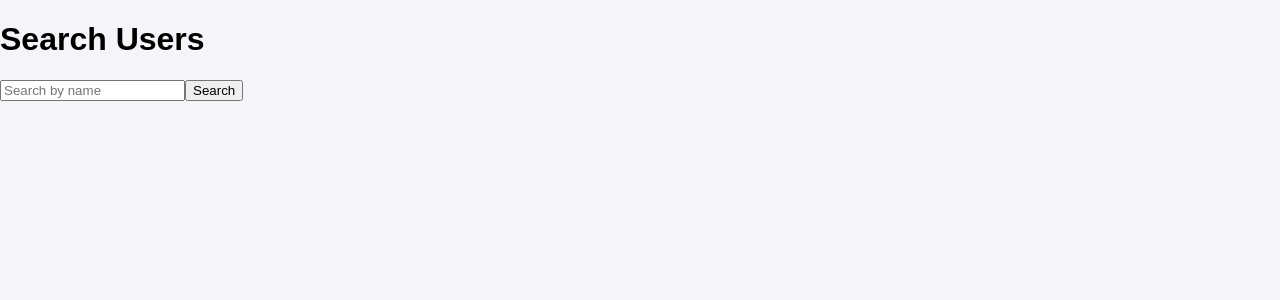
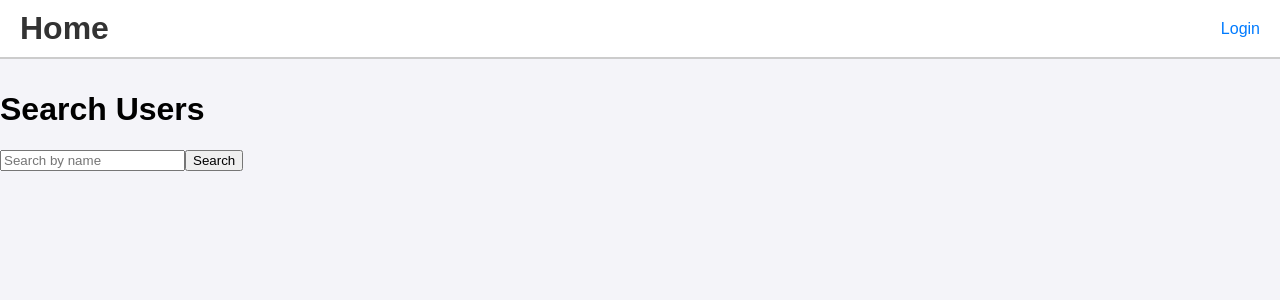
Before and after one commit to Krucjush/frameworki-frontendowe, a React (Vite) app: page /search in a window 1280 px wide. Shown: the top 300 px of the page. Built offline with nearby package versions, Linux system fonts and the light colour scheme.

Commit message:
Add filtering by user, navbar, and logout functionality

```diff
--- a/src/App.tsx
+++ b/src/App.tsx
@@ -5,10 +5,13 @@ import UserPage from './pages/UserPage';
 import PostPage from './pages/PostPage';
 import SearchPage from './pages/SearchPage';
 import { AuthProvider } from './context/AuthContext';
+import Navbar from './components/Navbar';
 
 const App = () => {
   return (
     <AuthProvider>
+      <Navbar />
+      <main style={{ paddingTop: '70px' }}> {/* Increased padding for navbar space */}
         <Routes>
           <Route path="/login" element={<LoginPage />} />
           <Route path="/" element={<FeedPage />} />
@@ -16,6 +19,7 @@ const App = () => {
           <Route path="/post/:id" element={<PostPage />} />
           <Route path="/search" element={<SearchPage />} />
         </Routes>
+      </main>
     </AuthProvider>
   );
 };
--- a/src/api/usersApi.ts
+++ b/src/api/usersApi.ts
@@ -2,7 +2,15 @@ import axios from 'axios';
 
 const API_URL = 'https://jsonplaceholder.typicode.com';
 
-export const getUsers = async () => axios.get(`${API_URL}/users`);
+export const getUsers = async () => {
+  try {
+      const response = await axios.get(`${API_URL}/users`);
+      return response.data;
+  } catch (error) {
+      console.error('Error fetching users:', error);
+      throw error;
+  }
+};
 export const getUserById = async (id: number) => axios.get(`${API_URL}/users/${id}`);
 export const searchUsers = async (name: string) => axios.get(`${API_URL}/users?name_like=${name}`);
 export const updateUserById = async (id: number, userData: any) =>
--- /dev/null
+++ b/src/components/Navbar.tsx
@@ -0,0 +1,94 @@
+import React from 'react';
+import { Link, useNavigate } from 'react-router-dom';
+
+const Navbar = () => {
+  const user = JSON.parse(localStorage.getItem('user') || '{}');
+  const isLoggedIn = !!user?.id;
+  const navigate = useNavigate(); // Hook for navigation
+
+  const handleLogout = () => {
+    localStorage.removeItem('user'); // Remove user from localStorage
+    navigate('/login'); // Redirect to login page after logout
+  };
+
+  return (
+    <header style={headerStyle}>
+      <div style={leftStyle}>
+        <Link to="/" style={homeButtonStyle}>Home</Link>
+      </div>
+      <div style={rightStyle}>
+        {isLoggedIn ? (
+          <>
+            <span style={welcomeTextStyle}>Welcome {user.username}</span>
+            <button onClick={handleLogout} style={logoutButtonStyle}>Logout</button>
+          </>
+        ) : (
+          <Link to="/login" style={loginButtonStyle}>Login</Link>
+        )}
+      </div>
+    </header>
+  );
+};
+
+const headerStyle: React.CSSProperties = {
+  display: 'flex',
+  justifyContent: 'space-between',
+  alignItems: 'center',
+  padding: '10px 20px',
+  backgroundColor: '#fff',
+  borderBottom: '2px solid #ccc',
+  position: 'fixed',
+  top: 0,
+  left: 0,
+  width: '100%',
+  zIndex: 1000,
+  boxSizing: 'border-box', // Ensures padding is included in the total width
+};
+
+const leftStyle: React.CSSProperties = {
+  fontSize: '1.5rem',
+  flexGrow: 1,  // Allow the left side to take up available space
+};
+
+const rightStyle: React.CSSProperties = {
+  fontSize: '1rem',
+  display: 'flex',
+  alignItems: 'center',
+  justifyContent: 'flex-end', // Align the content to the right
+  flexShrink: 0,  // Prevent shrinking of the right section
+  minWidth: '120px',  // Ensure enough space for the welcome text or login button
+  overflow: 'hidden',  // Prevent text from overflowing
+  textOverflow: 'ellipsis',  // Add ellipsis if the content is too long
+};
+
+const homeButtonStyle: React.CSSProperties = {
+  fontSize: '2rem',
+  fontWeight: 'bold',
+  color: '#333',
+  textDecoration: 'none',
+  cursor: 'pointer',
+};
+
+const loginButtonStyle: React.CSSProperties = {
+  fontSize: '1rem',
+  color: '#007bff',
+  textDecoration: 'none',
+};
+
+const welcomeTextStyle: React.CSSProperties = {
+  fontSize: '1rem',
+  fontWeight: 'bold',
+  marginRight: '10px', // Add spacing between the username and the logout button
+};
+
+const logoutButtonStyle: React.CSSProperties = {
+  fontSize: '1rem',
+  color: '#d9534f', // Bootstrap danger color (red)
+  backgroundColor: 'transparent',
+  border: 'none',
+  cursor: 'pointer',
+  padding: '5px 10px',
+  textDecoration: 'none',
+};
+
+export default Navbar;
--- a/src/pages/FeedPage.tsx
+++ b/src/pages/FeedPage.tsx
@@ -20,8 +20,10 @@ interface Album {
 
 const FeedPage = () => {
   const [albums, setAlbums] = useState<Album[]>([]);
+  const [filteredAlbums, setFilteredAlbums] = useState<Album[]>([]);
   const [newAlbumTitle, setNewAlbumTitle] = useState('');
   const [expandedAlbumIds, setExpandedAlbumIds] = useState<Set<number>>(new Set());
+  const [selectedUserId, setSelectedUserId] = useState<number | 'all'>('all');
   const currentUserId = JSON.parse(localStorage.getItem('user') || '{}').id;
 
   // Helper functions for LocalStorage
@@ -48,19 +50,30 @@ const FeedPage = () => {
     }
   }, []);
 
+  // Filter albums based on selected user
+  useEffect(() => {
+    if (selectedUserId === 'all') {
+      setFilteredAlbums(albums);
+    } else {
+      setFilteredAlbums(albums.filter((album) => album.userId === selectedUserId));
+    }
+  }, [albums, selectedUserId]);
+
+  // Get unique user IDs for the dropdown
+  const uniqueUserIds = Array.from(new Set(albums.map((album) => album.userId)));
+
   // Appends photo to the appropriate album's photos in localStorage
   const handleAddPhoto = (albumId: number, newPhoto: Photo) => {
     setAlbums((prevAlbums) => {
       const updatedAlbums = prevAlbums.map((album) => {
         if (album.id === albumId) {
-          // Append the new photo to the album's photos array
           const updatedPhotos = album.photos ? [...album.photos, newPhoto] : [newPhoto];
           return { ...album, photos: updatedPhotos };
         }
         return album;
       });
 
-      saveAlbumsToLocalStorage(updatedAlbums); // Save updated albums to localStorage
+      saveAlbumsToLocalStorage(updatedAlbums);
       return updatedAlbums;
     });
   };
@@ -70,24 +83,16 @@ const FeedPage = () => {
     setAlbums((prevAlbums) => {
       const updatedAlbums = prevAlbums.map((album) => {
         if (album.id === albumId) {
-          // Filter photos, and ensure updatedPhotos is not undefined
           const updatedPhotos = album.photos ? album.photos.filter((photo) => photo.id !== photoId) : [];
-
-          // Return a new album object with updated photos (could be an empty array)
-          return {
-            ...album,
-            photos: updatedPhotos.length > 0 ? updatedPhotos : [], // Ensure we return an empty array if no photos left
-          };
+          return { ...album, photos: updatedPhotos };
         }
         return album;
       });
 
       saveAlbumsToLocalStorage(updatedAlbums);
-      return updatedAlbums; // Return updated state
+      return updatedAlbums;
     });
   };
-
-
 
   // Creates a new album and saves it to LocalStorage
   const handleCreateAlbum = () => {
@@ -134,6 +139,24 @@ const FeedPage = () => {
   return (
     <div>
       <h1>Albums</h1>
+
+      {/* Dropdown for filtering */}
+      <div>
+        <label htmlFor="userFilter">Filter by User:</label>
+        <select
+          id="userFilter"
+          value={selectedUserId}
+          onChange={(e) => setSelectedUserId(e.target.value === 'all' ? 'all' : Number(e.target.value))}
+        >
+          <option value="all">All Users</option>
+          {uniqueUserIds.map((userId) => (
+            <option key={userId} value={userId}>
+              User {userId}
+            </option>
+          ))}
+        </select>
+      </div>
+
       {currentUserId ? (
         <div>
           <input
@@ -148,7 +171,7 @@ const FeedPage = () => {
         <p style={{ color: 'red' }}>Please log in to create albums.</p>
       )}
 
-      {albums.map((album) => (
+      {filteredAlbums.map((album) => (
         <AlbumCard
           key={album.id}
           album={album}
```
Lines whose indentation alone changed are shown as unchanged.
